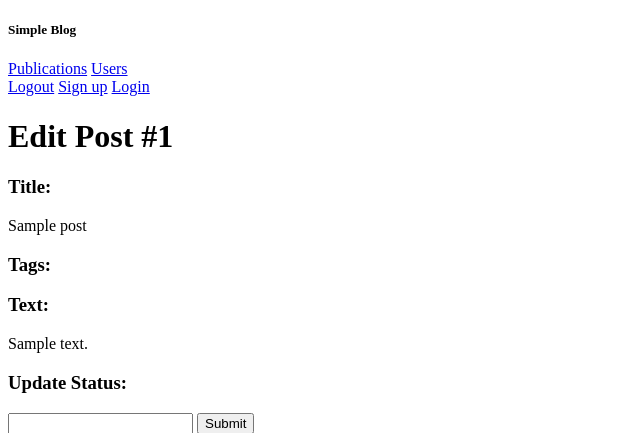
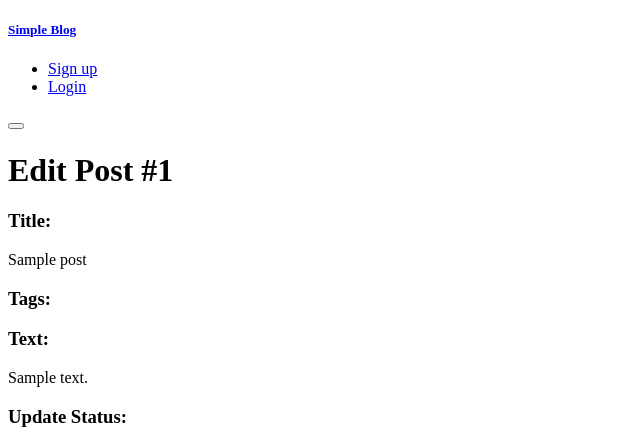
Before and after one commit to vkharlamov/symf4.4, a Symfony app: template templates/admin/publications/edit_post.html.twig in a window 1280 px wide. Shown: the top 433 px of the page, without its empty margins (0-640 px from the left). Run offline with Twig, Linux system fonts and the light colour scheme; the template is opened without the code that fills it: most values are stand-ins (such as "Sample title", 1, 10 or a date in 2020); form fields are guessed from the names that the template uses; some libraries are stand-ins or nearby versions.

Commit message:
Front html(nav menu, post list)

```diff
--- a/templates/article_user/show.html.twig
+++ b/templates/article_user/show.html.twig
@@ -18,9 +18,7 @@
                     <a href="{{ path('article_toggle_heart', {slug: article.slug}) }}" class="fa fa-heart-o like-article js-like-article"></a>
                 </span>
                 <span class="pl-2 article-details">
-                    {% for tag in article.tags %}
-                        <span class="badge badge-secondary">{{ tag.name }}</span>
-                    {% endfor %}
+                    {% include 'parts/tags.html.twig' with {'tags': article.tags} %}
                 </span>
             </div>
         </div>
--- a/templates/base.html.twig
+++ b/templates/base.html.twig
@@ -16,27 +16,68 @@
     {% endblock %}
 </head>
 <body>
-    <div class="d-flex flex-column flex-md-row align-items-center p-3 px-md-4 mb-3 bg-white border-bottom shadow-sm">
+{#<div class="d-flex flex-column flex-md-row align-items-center p-3 px-md-4 mb-3 bg-white border-bottom shadow-sm">#}
+<nav class="navbar navbar-expand-lg navbar-light bg-light">
+    <a class="navbar-brand" href="{{ path('home') }}">
         <h5 class="my-0 mr-md-auto font-weight-normal">Simple Blog</h5>
-        <nav class="my-1 mr-md-5">
-            <a class="p-2 text-dark" href="{{ path('admin_publications_list', { }) }}">Publications</a>
-            <a class="p-2 text-dark" href="{{ path('admin_users_list') }}">Users</a>
-        </nav>
-        <nav class="my-2 mr-md-0 mr-md-3">
-            {#    {% if is_granted('IS_AUTHENTICATsED_FULLY') %}#}
-            <a class="btn btn-outline-dark" href="{{ path('app_logout') }}">Logout</a>
-            {#    {% else %}#}
-            <a class="btn btn-outline-primary" href="{{ path('app_register') }}">Sign up</a>
+    </a>
+    <div class="collapse navbar-collapse" id="navbarNav">
+        {% if is_granted('IS_AUTHENTICATED_FULLY') %}
+            <a class="nav-link" href="{{ path('home') }}">Home</a>
+        {% endif %}
+        {% if is_granted('ROLE_ADMIN') %}
+        <ul class="nav justify-content-end">
+            <li class="nav-item">
+                <a class="nav-link" href="{{ path('home') }}">Home</a>
+            </li>
+            <li class="nav-item">
+                <a class="nav-link active" href="{{ path('admin_publications_list') }}">Publications</a>
+            </li>
+            <li class="nav-item">
+                <a class="nav-link active" href="{{ path('admin_users_list') }}">Users</a>
+            </li>
+            {% endif %}
+        </ul>
+        <ul class="nav justify-content-end">
+            {% if is_granted('IS_AUTHENTICATED_FULLY') %}
+                <li class="nav-item">
+                    <a class="nav-link" href="{{ path('user_post_list') }}">Profile</a>
+                </li>
+            {% else %}
+                <li class="nav-item">
+                    <a class="btn btn-outline-primary mr-sm-2" href="{{ path('app_register') }}">Sign up</a>
+                </li>
+                <li class="nav-item">
                     <a class="btn btn-outline-dark" href="{{ path('app_login') }}">Login</a>
-            {#    {% endif %}#}
-        </nav>
-        {% if is_granted('ROLE_USER') %}
-            <a class="nav-link" href="http://example.com" id="navbarDropdownMenuLink"
-               data-toggle="dropdown" aria-haspopup="true" aria-expanded="false">
+                </li>
+            {% endif %}
+        </ul>
+
+        <!-- right side menu  -->
+        {% if is_granted('IS_AUTHENTICATED_FULLY') %}
+            <ul class="navbar-nav mr-auto">
+            </ul>
+            <span class="navbar-text">
+                {{ app.user.email }}
+            </span>
+            <ul class="nav justify-content-end">
+                <li class="nav-item">
+                    <a class="nav-link" href="#" id="navbarNav" data-toggle="dropdown" aria-haspopup="true"
+                       aria-expanded="false">
                         <img class="nav-profile-img rounded-circle" src="{{ app.user.avatarUrl(100) }}">
                     </a>
+                </li>
+            </ul>
+            <form class="form-inline">
+                <a class="btn btn-outline-dark mr-sm-2" href="{{ path('app_logout') }}">Logout</a>
+            </form>
         {% endif %}
     </div>
+    <button class="navbar-toggler" type="button" data-toggle="collapse" data-target="#navbarNav"
+            aria-controls="navbarNav" aria-expanded="false" aria-label="Toggle navigation">
+        <span class="navbar-toggler-icon"></span>
+    </button>
+</nav>
 <div class="container">
     {% for message in app.flashes('success') %}
         <div class="alert alert-success">
--- a/templates/parts/tags.html.twig
+++ b/templates/parts/tags.html.twig
@@ -1,7 +1,7 @@
 {% if tags %}
     <div>
         {% for tag in tags %}
-            <span class="badge badge-secondary">{{ tag.name }}</span>
+            <span class="badge badge-dark">{{ tag.name }}</span>
         {% endfor %}
     </div>
 {% endif %}
```
Also changed, not shown: src/Controller/BlogController.php (+7 -5 lines), templates/blog/list.html.twig (+2 -5 lines), templates/blog/show.html.twig (+19 -21 lines). Lines whose indentation alone changed are shown as unchanged.
